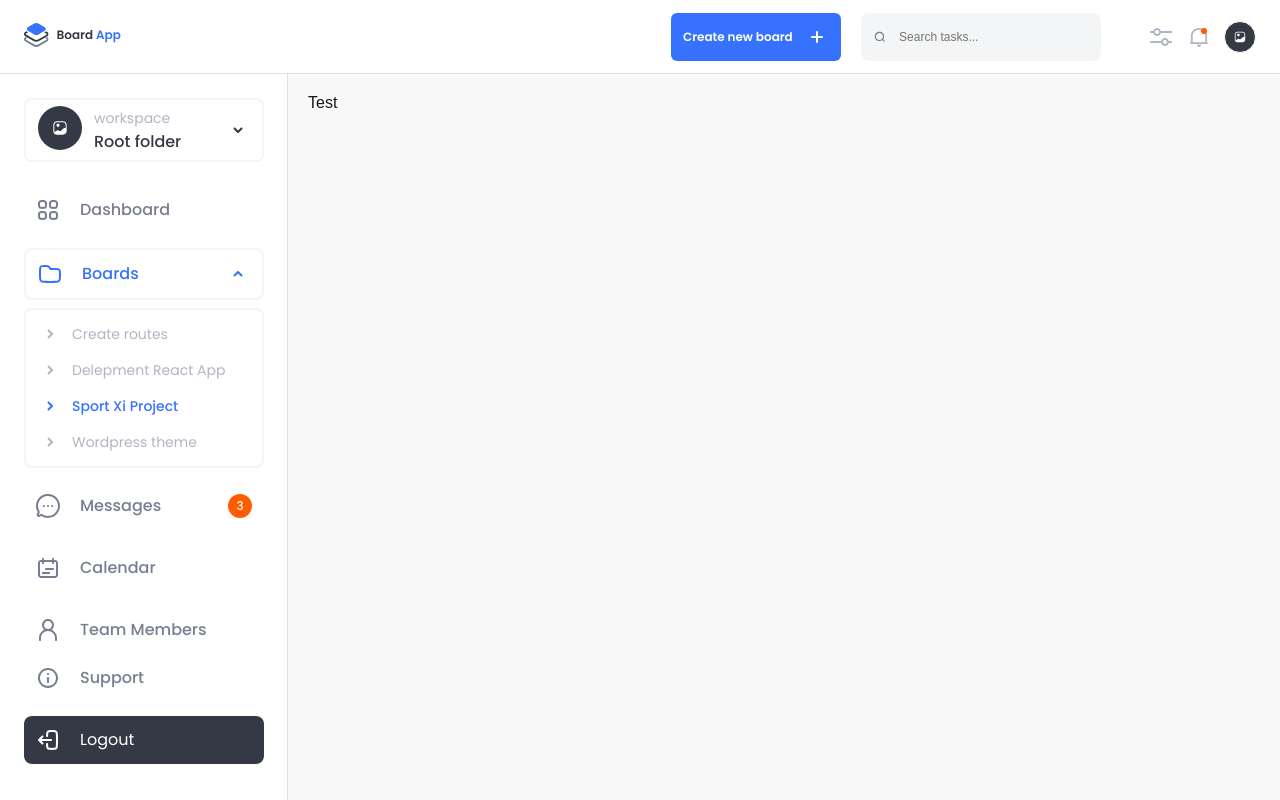
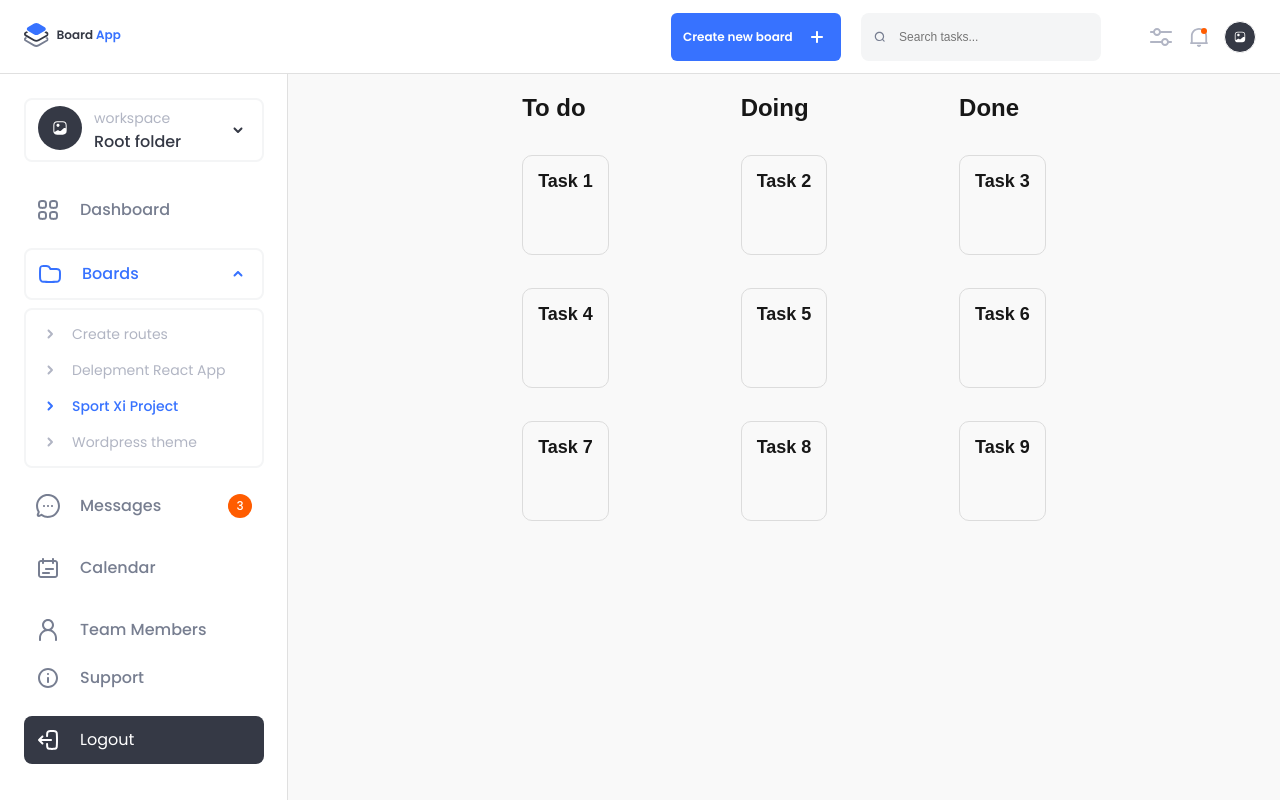
Before and after one commit to suchiraliyanage/board-app, a Next.js app: page / in a window 1280 px wide. Built offline with nearby package versions, Linux system fonts and the light colour scheme.

Commit message:
feat: add the basic behavior of the tasks

```diff
--- /dev/null
+++ b/app/components/DropArea/index.module.scss
@@ -0,0 +1,15 @@
+.DropArea {
+    width: 100%;
+    height: 100px;
+    columns: #dcdcdc;
+    border: 1px dashed #dcdcdc;
+    border-radius: 10px;
+    padding: 15px;
+    margin-bottom: 15px;
+    opacity: 1;
+    transition: all 0.2s ease-in-out;
+}
+
+.DropAreaHidden {
+    opacity: 0;
+}
--- /dev/null
+++ b/app/components/DropArea/index.tsx
@@ -0,0 +1,27 @@
+import React from 'react'
+import styles from './index.module.scss'
+
+interface DropAreaProps {
+    onDrop: () => void;
+}
+
+const DropArea = (props: DropAreaProps) => {
+  const { onDrop } = props;
+  const [showDropArea, setShowDropArea] = React.useState(false);
+  return (
+    <section
+        className={showDropArea? styles.DropArea : styles.DropAreaHidden}
+        onDragEnter={() => setShowDropArea(true)}
+        onDragLeave={() => setShowDropArea(false)}
+        onDrop={() => {
+            setShowDropArea(false);
+            onDrop();
+        }}
+        onDragOver={(e) => e.preventDefault()}
+    >
+        Drop
+    </section>
+  )
+}
+
+export default DropArea;
--- /dev/null
+++ b/app/components/TaskCard/index.module.scss
@@ -0,0 +1,19 @@
+.TaskCard {
+    width: 100%;
+    min-height: 100px;
+    border: 1px solid #dcdcdc;
+    border-radius: 10px;
+    padding: 15px;
+    margin-bottom: 15px;
+
+    &:active {
+        opacity: 0.7;
+        border: 1px solid #000;
+    }
+
+    >.taskText {
+        font-size: 18px;
+        font-weight: 600;
+        margin-bottom: 15px;
+    }
+}
--- /dev/null
+++ b/app/components/TaskCard/index.tsx
@@ -0,0 +1,24 @@
+import React from "react";
+
+import styles from "./index.module.scss";
+
+interface TaskCardProps {
+    title: string;
+    index: number;
+    setActiveCard: (index: number | null) => void;
+}
+
+const TaskCard = (props: TaskCardProps) => {
+    const { title, setActiveCard, index } = props;
+    return (
+        <article className={styles.TaskCard}
+            draggable
+            onDragStart={() => setActiveCard(index)}
+            onDragEnd={() => setActiveCard(null)}
+        >
+            <p className={styles.taskText}>{title}</p>
+        </article>
+    );
+};
+
+export default TaskCard;
--- /dev/null
+++ b/app/components/TaskColumn/index.module.scss
@@ -0,0 +1,7 @@
+.TaskColumn {
+    >.taskColumnHeading {
+        display: flex;
+        align-items: center;
+        margin-bottom: 15px;
+    }
+}
--- /dev/null
+++ b/app/components/TaskColumn/index.tsx
@@ -0,0 +1,47 @@
+import React from "react";
+
+import styles from "./index.module.scss";
+import TaskCard from "../TaskCard";
+import DropArea from "../DropArea";
+
+
+
+interface TaskColumnProps {
+    title: string;
+    tasks: {
+        task: string;
+        status: string;
+    }[];
+    status: string;
+    setActiveCard: (index: number | null) => void;
+    onDrop: (status: string, position: number) => void;
+}
+
+const TaskColumn = (props: TaskColumnProps) => {
+    const { title, tasks, status, setActiveCard, onDrop } = props;
+    return (
+        <section className={styles.TaskColumn} key={status}>
+            <h2 className={styles.taskColumnHeading}>
+                {title}
+            </h2>
+            <DropArea onDrop={() => onDrop(status, 0)} />
+            {tasks.map(
+                (task: { task: string, status: string }, index: number) =>
+                    task.status === status && (
+                        <React.Fragment key={`task-${index}`}>
+                            <TaskCard
+                                key={`taskcard-${index}`}
+                                title={task.task}
+                                index={index}
+                                setActiveCard={setActiveCard}
+                            />
+                            <DropArea onDrop={() => onDrop(status, index + 1)} />
+                        </React.Fragment>
+
+                    )
+            )}
+        </section>
+    );
+};
+
+export default TaskColumn;
--- a/app/page.module.scss
+++ b/app/page.module.scss
@@ -12,7 +12,9 @@
 
 .mainContent {
   flex: 1;
-  padding: 20px;
   overflow-y: auto;
   background-color: #f9f9f9;
+  display: flex;
+  justify-content: space-evenly;
+  padding: 20px 8%;
 }
--- a/app/page.tsx
+++ b/app/page.tsx
@@ -1,8 +1,67 @@
+'use client'
+
+import { useState } from "react";
 import MainHeader from "./components/Header";
 import Sidebar from "./components/Sidebar";
+import TaskColumn from "./components/TaskColumn";
 import styles from "./page.module.scss";
 
+const oldTasks = [
+  {
+    task: "Task 1",
+    status: "todo",
+  },
+  {
+    task: "Task 2",
+    status: "doing",
+  },
+  {
+    task: "Task 3",
+    status: "done",
+  },
+  {
+    task: "Task 4",
+    status: "todo",
+  },
+  {
+    task: "Task 5",
+    status: "doing",
+  },
+  {
+    task: "Task 6",
+    status: "done",
+  },
+  {
+    task: "Task 7",
+    status: "todo",
+  },
+  {
+    task: "Task 8",
+    status: "doing",
+  },
+  {
+    task: "Task 9",
+    status: "done",
+  },
+];
+
 export default function Home() {
+  const [tasks, setTasks] = useState(oldTasks);
+  const [activeCard, setActiveCard] = useState<number | null>(null);
+
+  const onDrop = (status: string, position: number) => {
+    console.log(status, position);
+    if (activeCard == null || activeCard === undefined) return;
+
+    const taskToMove = tasks[activeCard];
+    const updatedTasks = tasks.filter((task, index) => index !== activeCard);
+    updatedTasks.splice(position, 0, {
+      ...taskToMove,
+      status: status
+    });
+
+    setTasks(updatedTasks);
+  };
   return (
     <div className={styles.page}>
       <MainHeader />
@@ -12,7 +71,29 @@ export default function Home() {
         <Sidebar />
 
         {/* Main Content */}
-        <main className={styles.mainContent}>Test</main>
+        <main className={styles.mainContent}>
+          <TaskColumn
+            title="To do"
+            tasks={tasks}
+            status="todo"
+            setActiveCard={setActiveCard}
+            onDrop={onDrop}
+          />
+          <TaskColumn
+            title="Doing"
+            tasks={tasks}
+            status="doing"
+            setActiveCard={setActiveCard}
+            onDrop={onDrop}
+          />
+          <TaskColumn
+            title="Done"
+            tasks={tasks}
+            status="done"
+            setActiveCard={setActiveCard}
+            onDrop={onDrop}
+          />
+        </main>
       </div>
     </div>
   );
```
